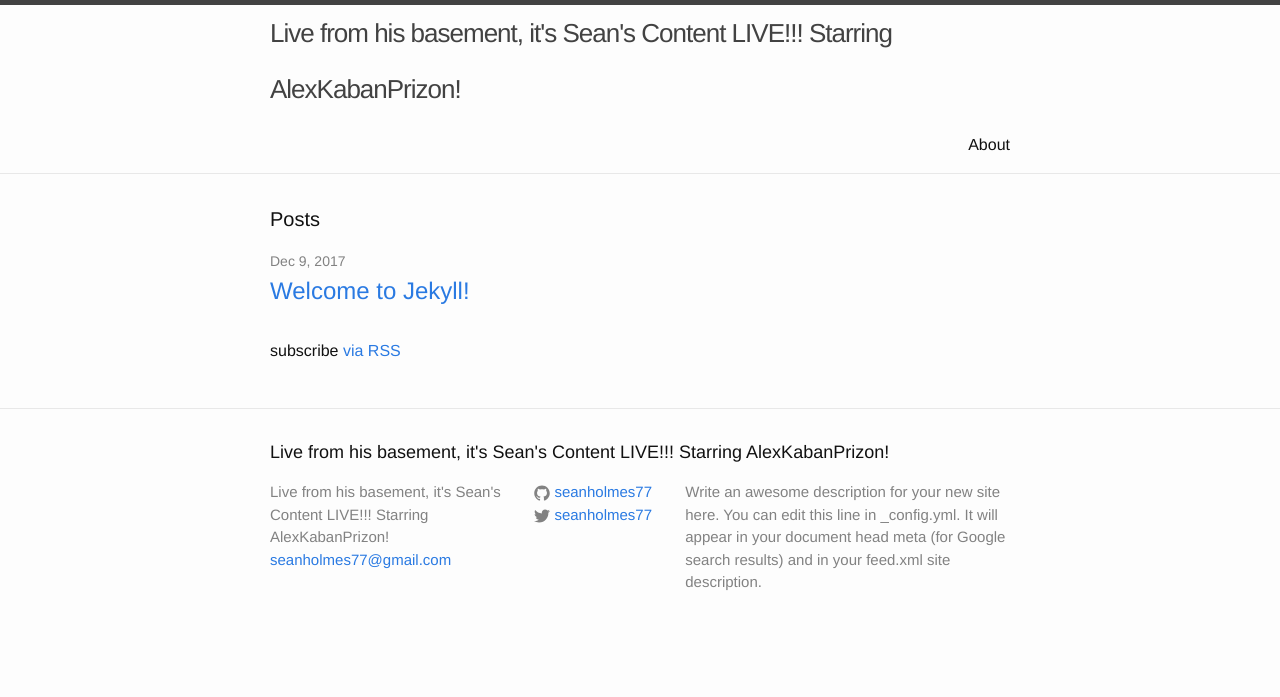
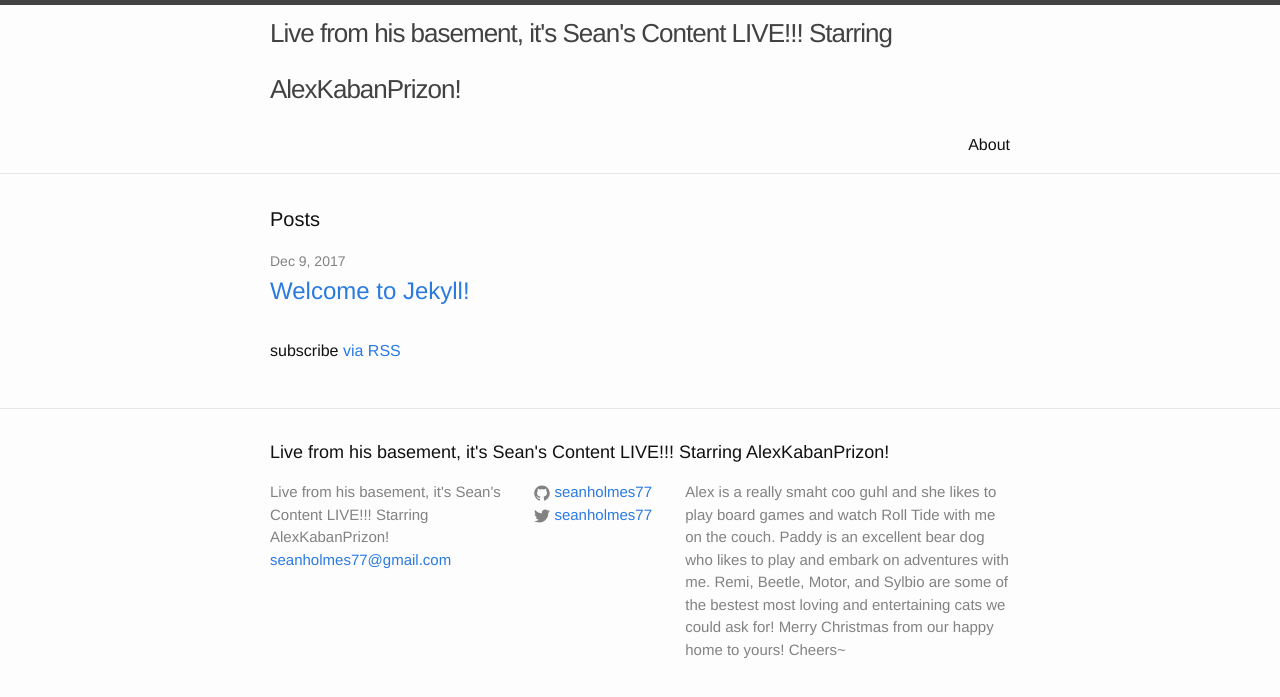
Before and after one commit to seanholmes77/seanholmes77.github.io, a Jekyll site: the page built from index.html, in a window 1280 px wide. Shown: the top 697 px of the page. Built offline with Jekyll 4.4.1, drawn with Linux system fonts in a browser that asks for light colours.

Commit message:
Update _config.yml

```diff
--- a/_config.yml
+++ b/_config.yml
@@ -9,9 +9,10 @@
 title: Live from his basement, it's Sean's Content LIVE!!! Starring AlexKabanPrizon!
 email: seanholmes77@gmail.com
 description: > # this means to ignore newlines until "baseurl:"
-  Write an awesome description for your new site here. You can edit this
-  line in _config.yml. It will appear in your document head meta (for
-  Google search results) and in your feed.xml site description.
+  Alex is a really smaht coo guhl and she likes to play board games and watch Roll Tide with me on the couch.
+  Paddy is an excellent bear dog who likes to play and embark on adventures with me.
+  Remi, Beetle, Motor, and Sylbio are some of the bestest most loving and entertaining cats we could ask for!
+  Merry Christmas from our happy home to yours! Cheers~
 baseurl: "" # the subpath of your site, e.g. /blog
 url: "http://www.seanholmes77.com" # the base hostname & protocol for your site
 twitter_username: seanholmes77
```
